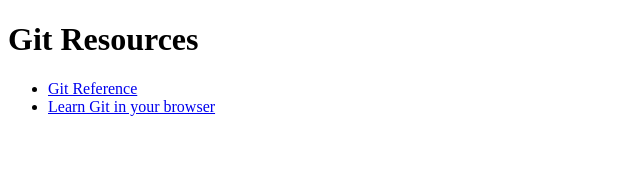
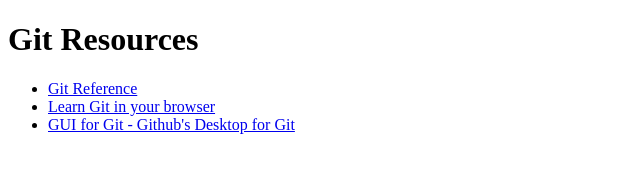
Before and after one commit to marksalvatore/gitdemo, a plain HTML site: page index.html in a window 1280 px wide. Shown: the whole page, without its empty margins (0-640 px from the left). Drawn offline with Linux system fonts and the light colour scheme.

Commit message:
uncomment line 5

```diff
--- a/index.html
+++ b/index.html
@@ -12,7 +12,7 @@
 
 				<!-- <li><a href="https://www.atlassian.com/git/tutorials/atlassian-git-cheatsheet">Git Cheatsheet - Atlassian</a></li> -->
 				<!-- <li><a href="http://gitimmersion.com">Git interactive tutorial - Git Immersion</a></li> -->
-				<!-- <li><a href="https://desktop.github.com">GUI for Git - Github's Desktop for Git</a></li> -->
+				<li><a href="https://desktop.github.com">GUI for Git - Github's Desktop for Git</a></li>
 				<!-- <li><a href="http://gitready.com/">Leaning to do things - GitReady</a></li> -->
 				<!-- <li><a href="https://git-scm.com/book/en/v2">Great book (free!) - Pro Git</a></li> -->
 				<!-- <li><a href="https://code.tutsplus.com/tutorials/easy-version-control-with-git--net-7449">Tutorial - Easy Version Control by EnvatoTuts</a></li> -->
```
